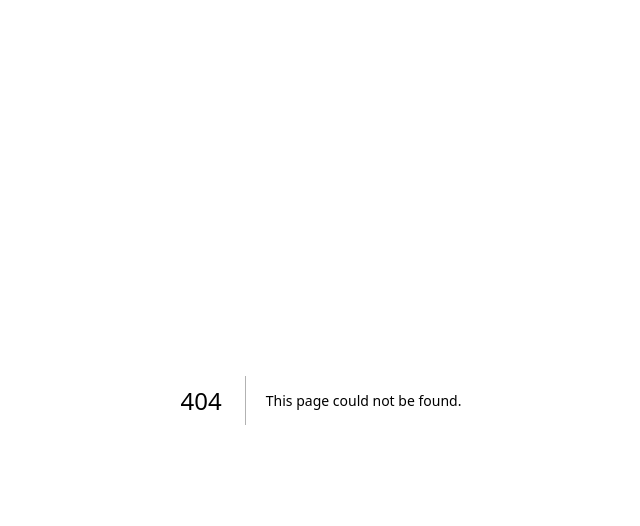
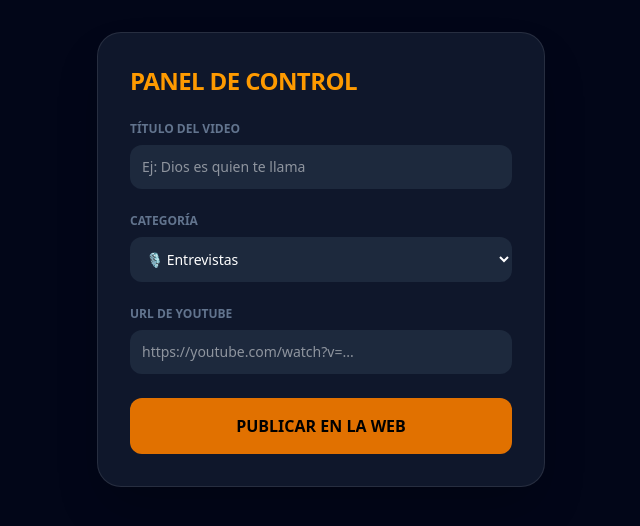
Before and after one commit to samkar70/encuentro-web, a Next.js app: page /admin in a window 1280 px wide. Before the commit this address had no page. Shown: the top 526 px of the page, without its empty margins (319-959 px from the left). Built offline with nearby package versions, Linux system fonts and the light colour scheme.

Commit message:
Identidad visual integrada y diseño premium final

```diff
--- /dev/null
+++ b/src/app/admin/page.tsx
@@ -0,0 +1,56 @@
+'use client';
+
+import React, { useState } from 'react';
+import { db } from '@/lib/db'; // Asegúrate de que db esté exportado
+
+export default function AdminPage() {
+  const [status, setStatus] = useState('');
+
+  async function handleSubmit(e: React.FormEvent<HTMLFormElement>) {
+    e.preventDefault();
+    const formData = new FormData(e.currentTarget);
+
+    // Aquí conectaríamos con una Server Action para insertar en Turso
+    setStatus('Procesando video para el ministerio...');
+
+    // Simulación de guardado exitoso
+    setTimeout(() => setStatus('✅ ¡Video de Karla subido con éxito!'), 2000);
+  }
+
+  return (
+    <div className="min-h-screen bg-slate-950 text-white p-8 flex flex-col items-center">
+      <div className="w-full max-w-md bg-slate-900 p-8 rounded-3xl border border-white/10 shadow-2xl">
+        <h1 className="text-2xl font-black text-amber-500 mb-6 uppercase tracking-tight">
+          Panel de Control
+        </h1>
+
+        <form onSubmit={handleSubmit} className="space-y-6">
+          <div>
+            <label className="block text-xs font-bold text-slate-500 mb-2 uppercase">Título del Video</label>
+            <input name="title" required className="w-full bg-slate-800 border-none rounded-xl p-3 text-sm focus:ring-2 focus:ring-amber-500 outline-none" placeholder="Ej: Dios es quien te llama" />
+          </div>
+
+          <div>
+            <label className="block text-xs font-bold text-slate-500 mb-2 uppercase">Categoría</label>
+            <select name="category" className="w-full bg-slate-800 border-none rounded-xl p-3 text-sm outline-none">
+              <option value="Entrevistas">🎙️ Entrevistas</option>
+              <option value="Short">📱 Shorts</option>
+              <option value="Musica">🎵 Alabanzas</option>
+            </select>
+          </div>
+
+          <div>
+            <label className="block text-xs font-bold text-slate-500 mb-2 uppercase">URL de YouTube</label>
+            <input name="url" required className="w-full bg-slate-800 border-none rounded-xl p-3 text-sm focus:ring-2 focus:ring-amber-500 outline-none" placeholder="https://youtube.com/watch?v=..." />
+          </div>
+
+          <button type="submit" className="w-full bg-amber-600 hover:bg-amber-500 text-black font-black py-4 rounded-xl transition-all active:scale-95">
+            PUBLICAR EN LA WEB
+          </button>
+        </form>
+
+        {status && <p className="mt-6 text-center text-sm font-medium text-amber-200 animate-pulse">{status}</p>}
+      </div>
+    </div>
+  );
+}
--- a/src/app/page.tsx
+++ b/src/app/page.tsx
@@ -3,9 +3,10 @@ import { VideoGallery } from '@/components/VideoGallery';
 import { MediaItem } from '@/types';
 
 export default async function Home() {
-  // Obtenemos los datos de forma segura en el servidor
+  // Obtenemos los videos directamente desde Turso en el servidor
   const data = await getVideos();
 
+  // Formateamos los datos para que el componente VideoGallery los entienda
   const allVideos = data.map(row => ({
     id: String(row.id),
     title: String(row.title),
@@ -18,18 +19,37 @@ export default async function Home() {
   })) as MediaItem[];
 
   return (
-    <main className="min-h-screen bg-slate-950 text-white p-6 md:p-12">
-      <header className="mb-20 text-center">
-        <h1 className="text-6xl md:text-8xl font-black bg-gradient-to-r from-amber-500 via-yellow-200 to-amber-600 bg-clip-text text-transparent tracking-tighter">
-          ENCUENTRO
-        </h1>
-        <p className="text-slate-500 mt-4 text-sm md:text-lg tracking-[0.3em] uppercase font-light">
-          Con Karla Perdomo
-        </p>
+    <main className="min-h-screen bg-slate-950 text-white p-6 md:p-12 selection:bg-amber-500/30">
+      {/* Header Premium con tu nueva identidad visual */}
+      <header className="mb-20 text-center animate-in fade-in zoom-in duration-1000">
+        <div className="flex flex-col items-center gap-6">
+          {/* Logo del atardecer con efecto de brillo */}
+          <img
+            src="/logo-encuentro.png"
+            alt="Logo Encuentro"
+            className="w-32 h-32 md:w-48 md:h-48 object-contain drop-shadow-[0_0_20px_rgba(245,158,11,0.4)] hover:scale-105 transition-transform duration-500"
+          />
+
+          <div className="space-y-2">
+            <h1 className="text-6xl md:text-8xl font-black bg-gradient-to-r from-amber-500 via-yellow-200 to-amber-600 bg-clip-text text-transparent tracking-tighter uppercase">
+              Encuentro
+            </h1>
+            <p className="text-slate-500 text-sm md:text-base tracking-[0.5em] uppercase font-bold opacity-80">
+              Con Karla Perdomo
+            </p>
+          </div>
+        </div>
       </header>
 
-      {/* Pasamos los videos al componente que maneja la interacción */}
+      {/* Componente que maneja los filtros y el reproductor de video */}
       <VideoGallery videos={allVideos} />
+
+      {/* Footer sencillo de marca */}
+      <footer className="mt-32 py-12 border-t border-white/5 text-center">
+        <p className="text-slate-600 text-xs tracking-widest uppercase">
+          © {new Date().getFullYear()} Encuentro • Mensajes de Fe y Esperanza
+        </p>
+      </footer>
     </main>
   );
 }
```
Also changed, not shown: public/logo-encuentro.png (added).
